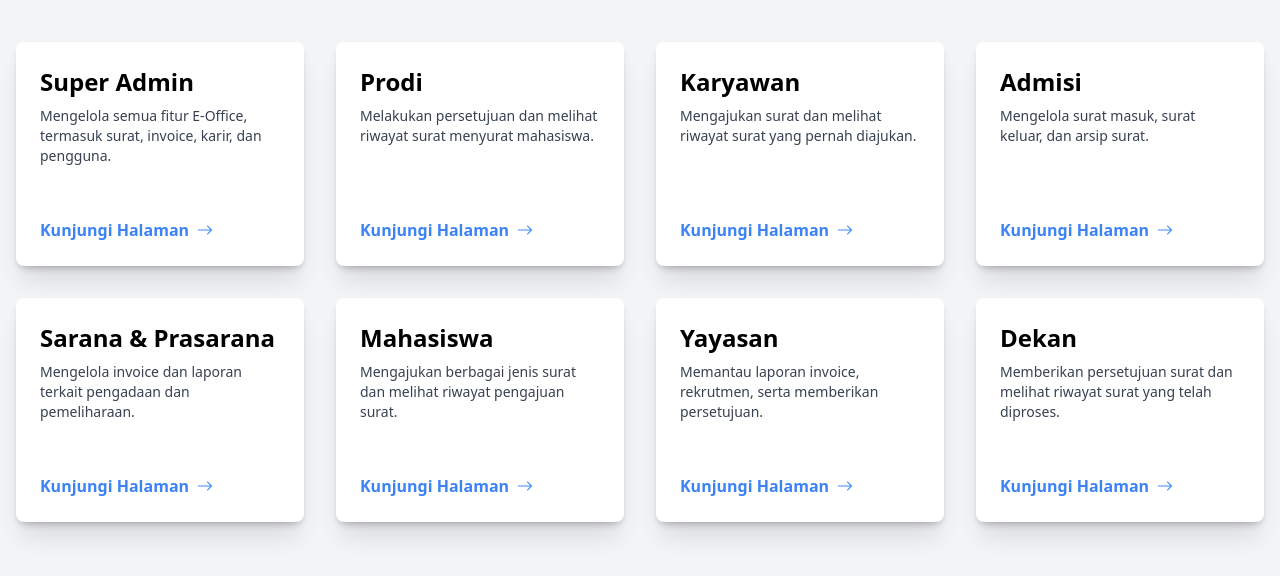
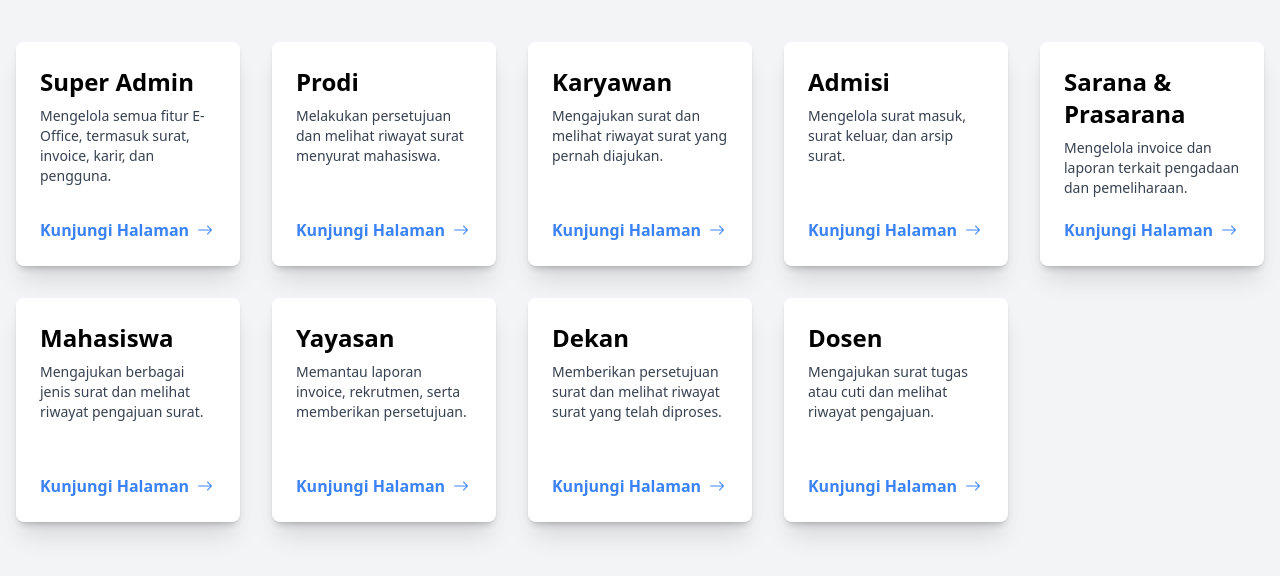
Before and after one commit to NadimaAhmad/UI-e-office, a plain HTML site: page index.html in a window 1280 px wide. Shown: the part 78-654 px from the top of the page. Drawn offline with nearby package versions, Linux system fonts and the light colour scheme.

Commit message:
fixing preview

```diff
--- a/index.html
+++ b/index.html
@@ -12,7 +12,7 @@
 <body class="bg-gray-100">
     <div class="container mx-auto px-4 py-8">
         <h1 class="text-4xl font-bold text-center mb-12">Link Preview E-Office</h1>
-        <div class="grid grid-cols-1 md:grid-cols-2 lg:grid-cols-4 gap-8">
+        <div class="grid grid-cols-1 md:grid-cols-2 lg:grid-cols-4 xl:grid-cols-5 gap-8">
 
             <div class="group h-56 w-full [perspective:1000px]">
                 <div class="relative h-full w-full rounded-xl shadow-xl transition-all duration-500 [transform-style:preserve-3d] group-hover:[transform:rotateY(180deg)]">
@@ -198,6 +198,29 @@
                 </div>
             </div>
 
+            <div class="group h-56 w-full [perspective:1000px]">
+                <div class="relative h-full w-full rounded-xl shadow-xl transition-all duration-500 [transform-style:preserve-3d] group-hover:[transform:rotateY(180deg)]">
+                    <div class="absolute inset-0 [backface-visibility:hidden]">
+                        <div class="bg-white rounded-lg shadow-md p-6 h-full flex flex-col justify-between">
+                            <div>
+                                <h2 class="text-2xl font-bold mb-2">Dosen</h2>
+                                <p class="text-gray-700 mb-4 text-sm">Mengajukan surat tugas atau cuti dan melihat riwayat pengajuan.</p>
+                            </div>
+                            <a href="dosen/" class="flex items-center text-blue-500 hover:underline font-semibold">
+                                <span>Kunjungi Halaman</span>
+                                <i class="bi bi-arrow-right ml-2"></i>
+                            </a>
+                        </div>
+                    </div>
+                    <div class="absolute inset-0 h-full w-full rounded-xl bg-slate-800 text-white [transform:rotateY(180deg)] [backface-visibility:hidden]">
+                        <a href="dosen/" class="flex flex-col items-center justify-center h-full rounded-xl">
+                            <i class="bi bi-person-video3 text-7xl"></i>
+                            <h2 class="text-2xl font-bold mt-4">Dosen</h2>
+                        </a>
+                    </div>
+                </div>
+            </div>
+
         </div>
     </div>
 </body>
```
